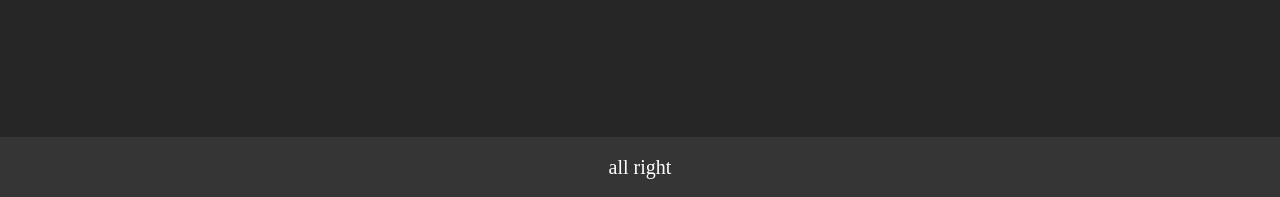
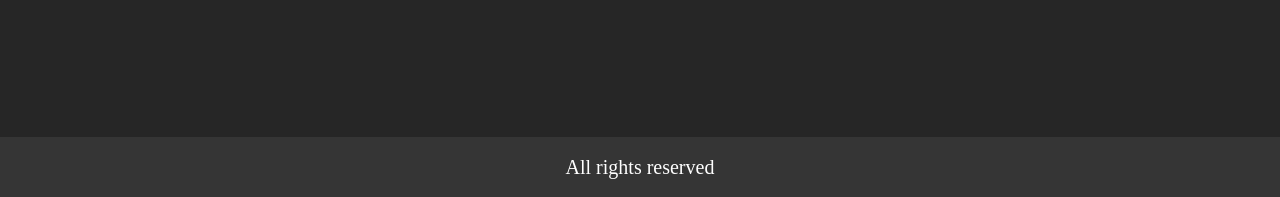
Before and after one commit to fatimah-code/sarmad, a plain HTML site: page contactUs.html in a window 1280 px wide. Shown: the part 803-1000 px from the top of the page. Drawn offline with nearby package versions, Linux system fonts and the light colour scheme; a web font is replaced by a local one.

Commit message:
Update contactUs.html

```diff
--- a/contactUs.html
+++ b/contactUs.html
@@ -262,7 +262,7 @@
 
 </body>
 <footer>
-    <p>all right</p>
+    <p>All rights reserved </p>
 </footer>
 
 
```
